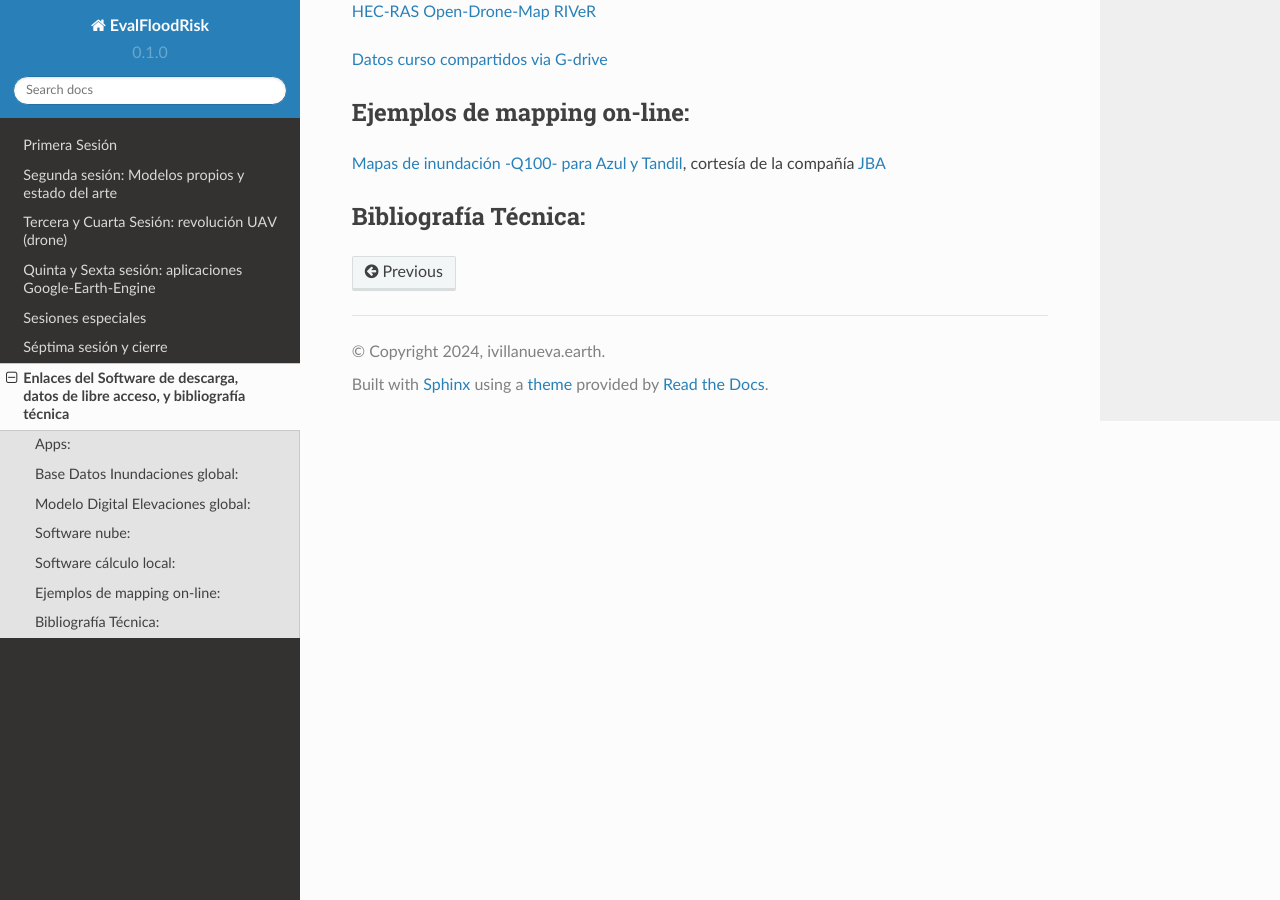
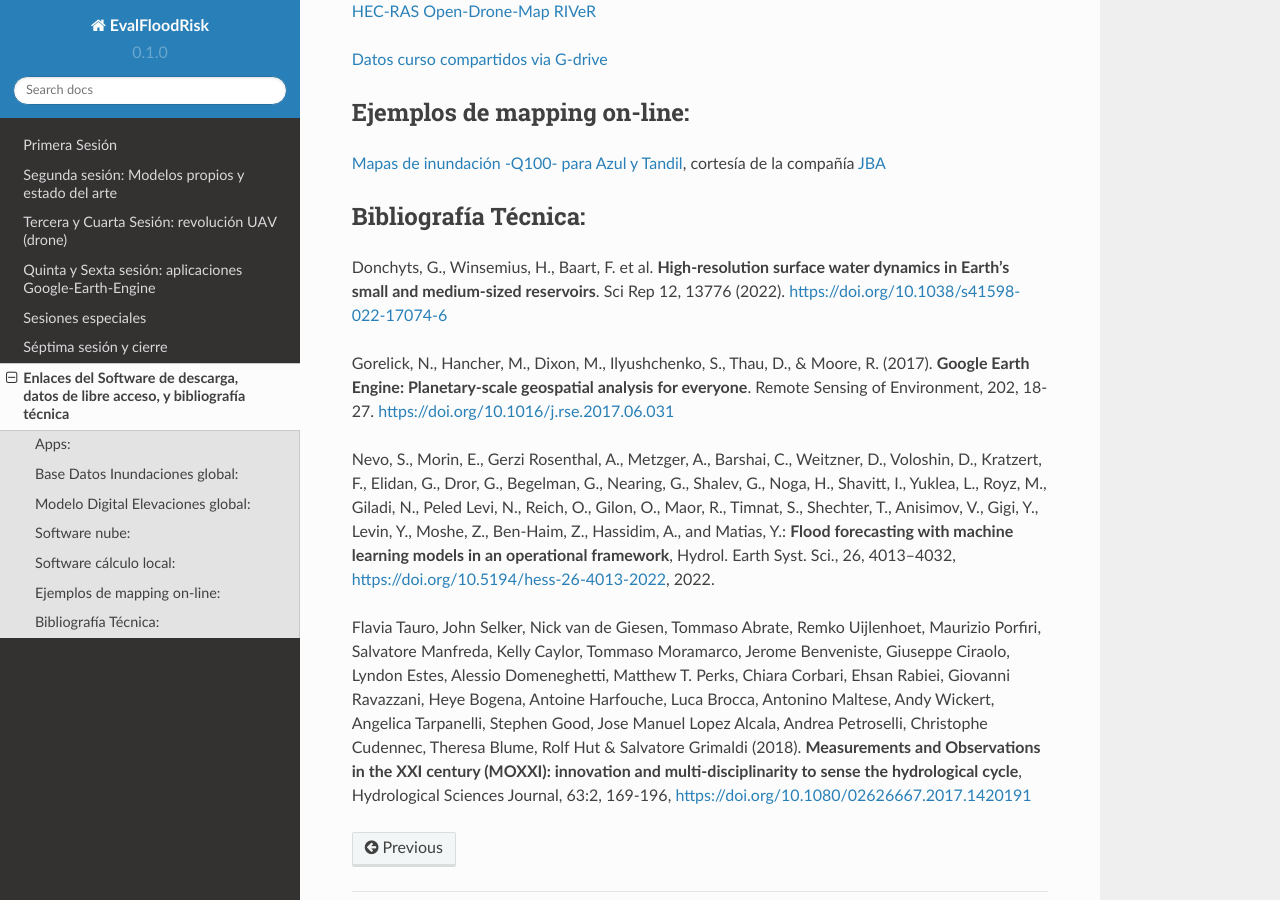
Before and after one commit to ivillamadrid/EvalFloodRisk_RSSWE, a Sphinx documentation site: the page built from docs/source/software.rst, in a window 1280 px wide and 900 px high, scrolled down 669 px. Built offline with Sphinx 7.4.7 and the Read the Docs theme 2.0.0, drawn with Linux system fonts in a browser that asks for light colours.

Commit message:
Update software.rst

```diff
--- a/docs/source/software.rst
+++ b/docs/source/software.rst
@@ -38,3 +38,11 @@ Ejemplos de mapping on-line:
 
 Bibliografía Técnica:
 ---------------------
+
+Donchyts, G., Winsemius, H., Baart, F. et al. **High-resolution surface water dynamics in Earth’s small and medium-sized reservoirs**. Sci Rep 12, 13776 (2022). https://doi.org/10.1038/s41598-022-17074-6
+
+Gorelick, N., Hancher, M., Dixon, M., Ilyushchenko, S., Thau, D., & Moore, R. (2017). **Google Earth Engine: Planetary-scale geospatial analysis for everyone**. Remote Sensing of Environment, 202, 18-27. https://doi.org/10.1016/j.rse.2017.06.031
+
+Nevo, S., Morin, E., Gerzi Rosenthal, A., Metzger, A., Barshai, C., Weitzner, D., Voloshin, D., Kratzert, F., Elidan, G., Dror, G., Begelman, G., Nearing, G., Shalev, G., Noga, H., Shavitt, I., Yuklea, L., Royz, M., Giladi, N., Peled Levi, N., Reich, O., Gilon, O., Maor, R., Timnat, S., Shechter, T., Anisimov, V., Gigi, Y., Levin, Y., Moshe, Z., Ben-Haim, Z., Hassidim, A., and Matias, Y.: **Flood forecasting with machine learning models in an operational framework**, Hydrol. Earth Syst. Sci., 26, 4013–4032, https://doi.org/10.5194/hess-26-4013-2022, 2022.
+
+Flavia Tauro, John Selker, Nick van de Giesen, Tommaso Abrate, Remko Uijlenhoet, Maurizio Porfiri, Salvatore Manfreda, Kelly Caylor, Tommaso Moramarco, Jerome Benveniste, Giuseppe Ciraolo, Lyndon Estes, Alessio Domeneghetti, Matthew T. Perks, Chiara Corbari, Ehsan Rabiei, Giovanni Ravazzani, Heye Bogena, Antoine Harfouche, Luca Brocca, Antonino Maltese, Andy Wickert, Angelica Tarpanelli, Stephen Good, Jose Manuel Lopez Alcala, Andrea Petroselli, Christophe Cudennec, Theresa Blume, Rolf Hut & Salvatore Grimaldi (2018). **Measurements and Observations in the XXI century (MOXXI): innovation and multi-disciplinarity to sense the hydrological cycle**, Hydrological Sciences Journal, 63:2, 169-196, https://doi.org/10.1080/02626667.2017.1420191
```
